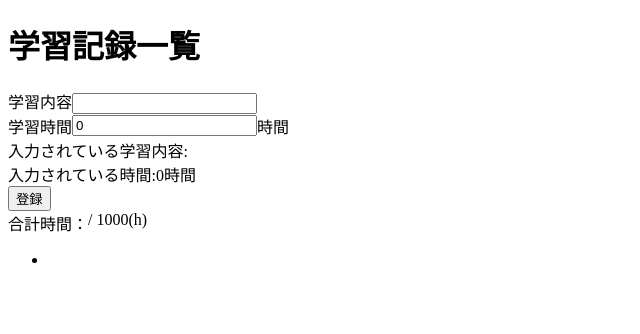
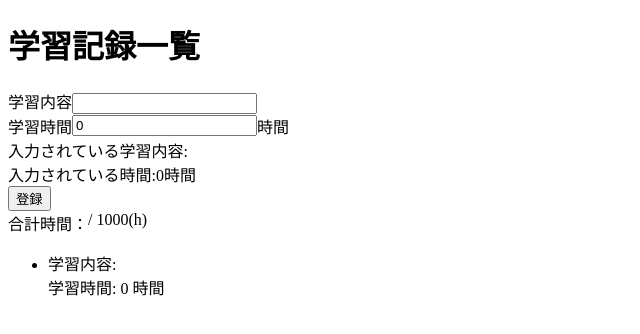
Before and after one commit to nswdry/study_records, a React (Vite) app: page / in a window 1280 px wide. Both pictures are taken after a click on the button "登録". Shown: the top 334 px of the page, without its empty margins (0-640 px from the left). Built offline with nearby package versions, Linux system fonts and the light colour scheme.

Commit message:
add:フォームの入力内容を画面下部に一覧表示できる機能を追加

```diff
--- a/src/App.jsx
+++ b/src/App.jsx
@@ -7,7 +7,7 @@ export const App = () => {
   const [records, setRecords] = useState([]);
 
   const onChangeTitle = (event) => setTitle(event.target.value);
-  const onChangeTime = (event) => setTime(event.target.value);
+  const onChangeTime = (event) => setTime(Number(event.target.value));
 
   const onClickRegistration = () => {
     const newRecords = [...records, {title, time}];
@@ -39,20 +39,13 @@ export const App = () => {
       <p> / 1000(h)</p>
     </div>
     <ul>
-      <li>
-        <p></p>
-      </li>
+      {records.map((record, index) => (
+        <li key={index}>
+          <p>学習内容: {record.title}</p>
+          <p>学習時間: {record.time} 時間</p>
+        </li>
+      ))}
     </ul>
-    {/* <ul>
-      {records.map((study) => (
-        <li key={study}>
-          <div className='list-row'>
-            <p>学習内容:{record.title}</p>
-            <p>学習時間:{record.time}</p>
-          </div>
-        </li>
-        ))}
-    </ul> */}
   </>
   );
 };
```
